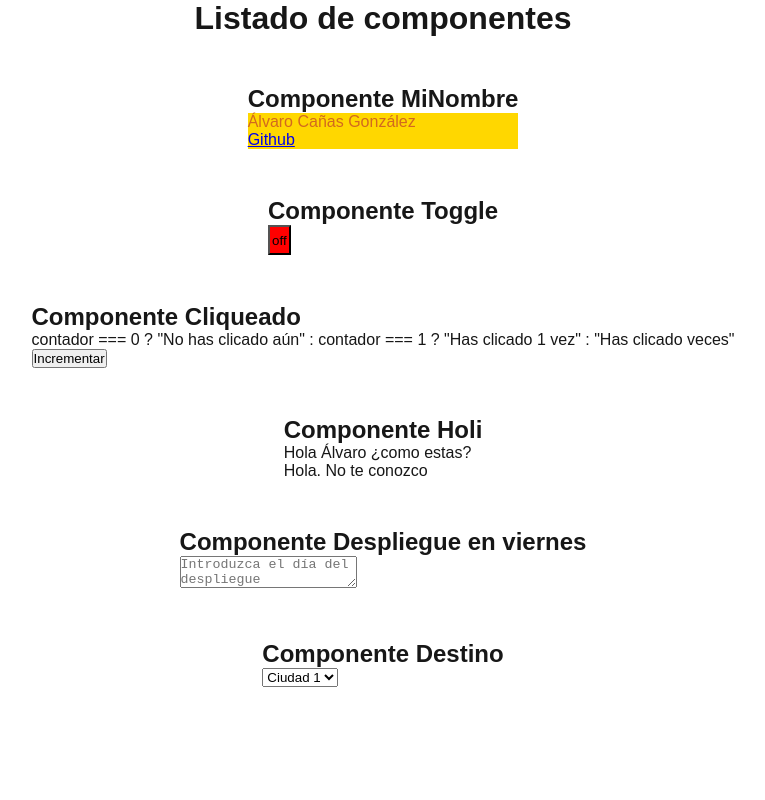
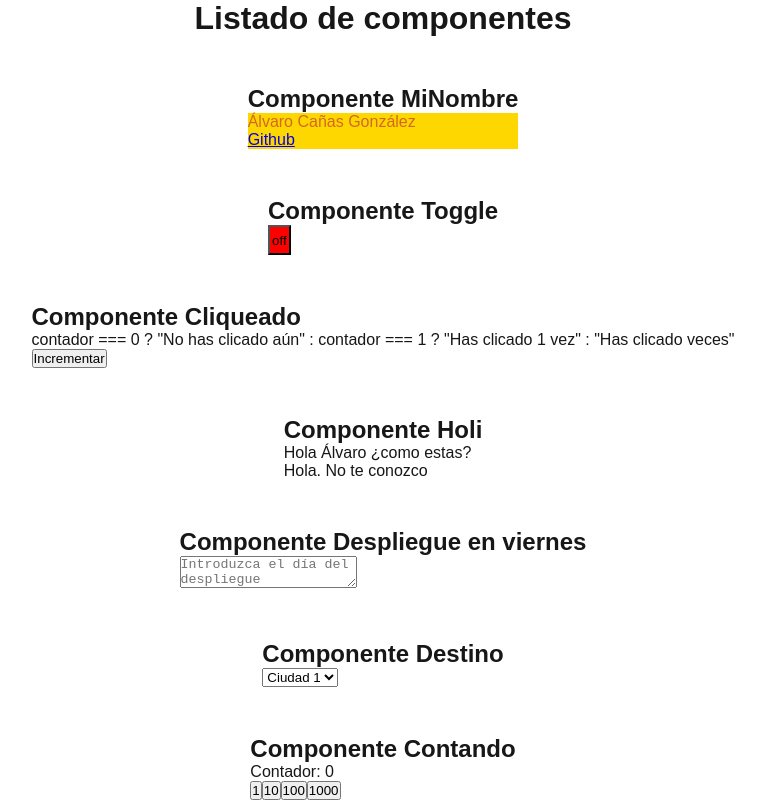
Before and after one commit to MameHub/component-acg, a Next.js app: page / in a window 1280 px wide. Shown: the whole page, without its empty margins (257-1022 px from the left). Built offline with nearby package versions, Linux system fonts and the light colour scheme.

Commit message:
contando

```diff
--- a/app/componentes/contando.js
+++ b/app/componentes/contando.js
@@ -0,0 +1,20 @@
+import { useState } from "react"
+
+export default function Contando(){
+    const [counter, setCounter] = useState(0);
+    const counterAdd = (num) => {
+        setCounter(prevCounter => prevCounter + num);
+    }
+    const reset = () => {
+        setCounter(0);
+    }
+    return(
+        <div>
+            <p onMouseEnter={reset}>Contador: {counter}</p>
+            <button className="btn" onClick={() => counterAdd(1)}>1</button>
+            <button className="btn" onClick={() => counterAdd(10)}>10</button>
+            <button className="btn" onClick={() => counterAdd(100)}>100</button>
+            <button className="btn" onClick={() => counterAdd(1000)}>1000</button>
+        </div>
+    )
+}
--- a/app/globals.css
+++ b/app/globals.css
@@ -45,6 +45,10 @@ body {
 }
 
 .component {
+
+}
+
+.btn{
 
 }
 
--- a/app/page.js
+++ b/app/page.js
@@ -9,6 +9,7 @@ import CuentaFuegos from "./componentes/cuentaFuegos";
 import Destino from "./componentes/destino";
 import ImagenCiudad from "./componentes/imagenCiudad";
 import Reloj from "./componentes/reloj";
+import Contando from "./componentes/contando";
 
 export default function Main(){
   return(
@@ -47,6 +48,11 @@ export default function Main(){
             <Destino/>
           </div>
 
+          <div className="component">
+            <h2>Componente Contando</h2>
+            <Contando/>
+          </div>
+
         </div>
     </div>
   )
```
